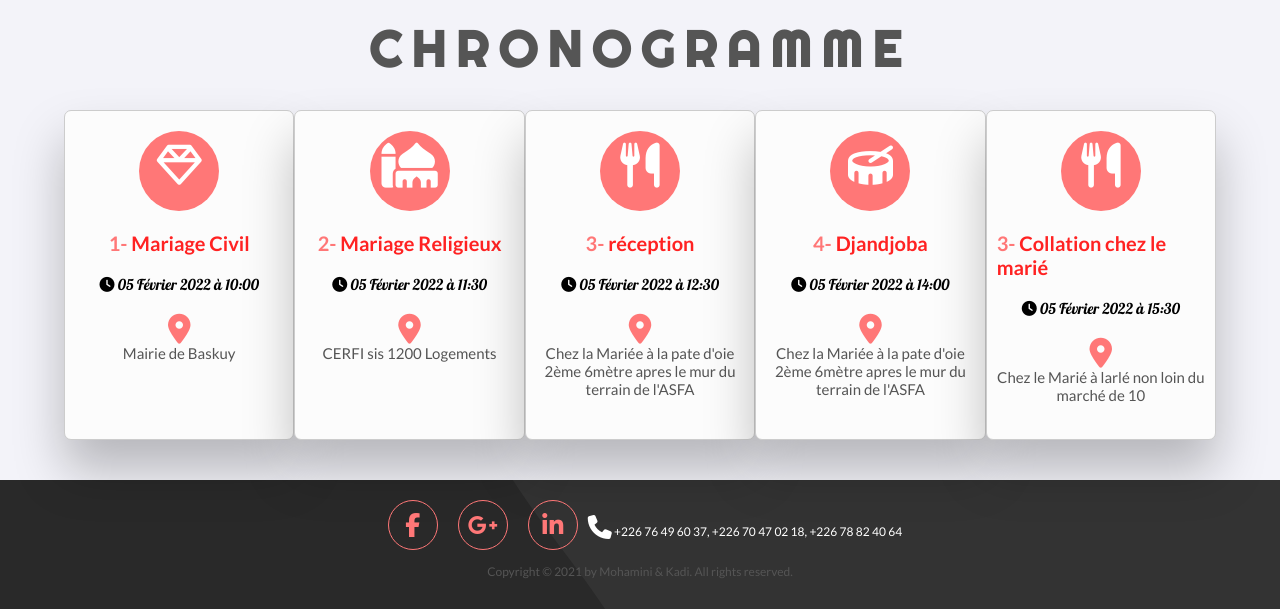
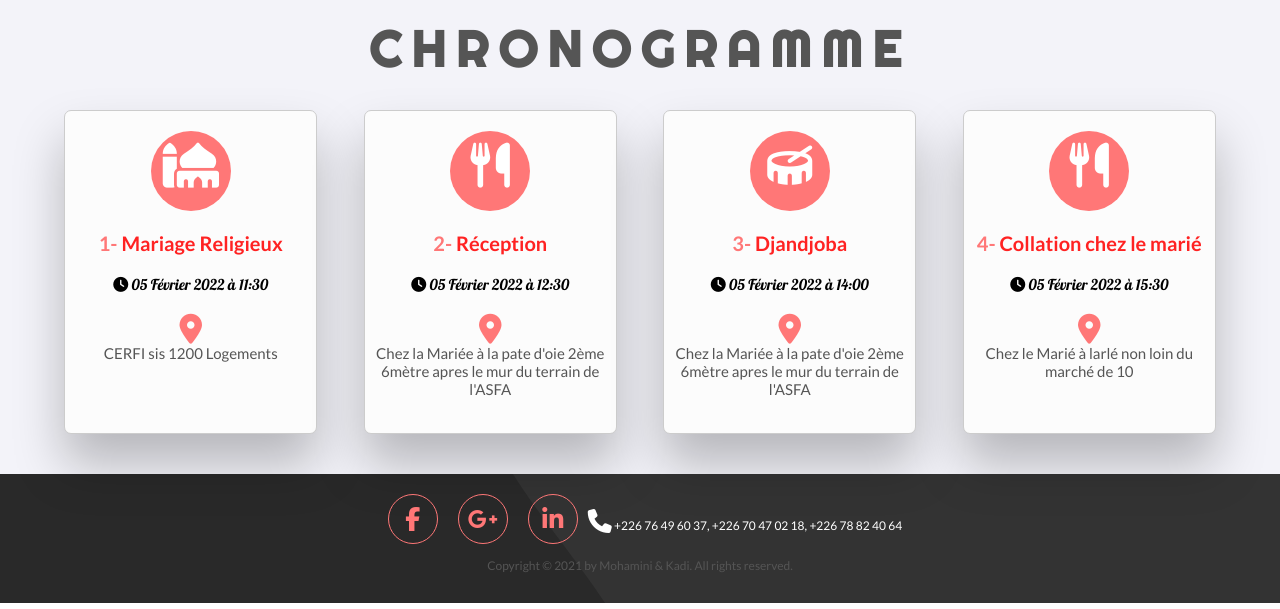
Before and after one commit to ouederaogo/mohaminekadiwedding, a plain HTML site: page index.htm in a window 1280 px wide. Shown: the part 742-1351 px from the top of the page. Drawn offline with Linux system fonts and the light colour scheme.

Commit message:
Update index.htm

```diff
--- a/index.htm
+++ b/index.htm
@@ -37,7 +37,7 @@
           <h2>Miss. Diawara Kadi</h2>
         </div>
         <div class="section_1_para section_1_para_3">
-          <p>pour notre</p>
+          <p>Pour notre</p>
           <p><span>mariage</span></p>
         </div>
         <div class="section_1_para section_1_para_4">
@@ -72,28 +72,12 @@
           <h1>Chronogramme</h1>
         </div>
         <div class="chronogramme">
-          <div class="item">
-            <div class="item-icon">
-              <i class="far fa-gem fa-3x"></i>
-            </div>
-            <h3><span>1-</span> Mariage Civil</h3>
-            <p class="time">
-              <i class="fas fa-clock"></i> 05 Février 2022 à 10:00
-            </p>
-            <p><i class="fas fa-map-marker-alt fa-2x location__icon"></i></p>
-            <p class="location">
-              <a
-                href="https://goo.gl/maps/M2Gut6zTZ4o31SWX6"
-                target="_blank"
-                >Mairie de Baskuy</a
-              >
-            </p>
-          </div>
+
           <div class="item">
             <div class="item-icon">
               <i class="fas fa-mosque fa-3x"></i>
             </div>
-            <h3><span>2-</span> Mariage Religieux</h3>
+            <h3><span>1-</span> Mariage Religieux</h3>
             <p class="time">
               <i class="fas fa-clock"></i> 05 Février 2022 à 11:30
             </p>
@@ -109,7 +93,7 @@
             <div class="item-icon">
               <i class="fas fa-utensils fa-3x"></i>
             </div>
-            <h3><span>3-</span> réception</h3>
+            <h3><span>2-</span> Réception</h3>
             <p class="time">
               <i class="fas fa-clock"></i> 05 Février 2022 à 12:30
             </p>
@@ -126,7 +110,7 @@
             <div class="item-icon">
               <i class="fas fa-drum fa-3x"></i>
             </div>
-            <h3><span>4-</span> Djandjoba</h3>
+            <h3><span>3-</span> Djandjoba</h3>
             <p class="time">
               <i class="fas fa-clock"></i> 05 Février 2022 à 14:00
             </p>
@@ -143,7 +127,7 @@
             <div class="item-icon">
               <i class="fas fa-utensils fa-3x"></i>
             </div>
-            <h3><span>3-</span> Collation chez le marié</h3>
+            <h3><span>4-</span> Collation chez le marié</h3>
             <p class="time">
               <i class="fas fa-clock"></i> 05 Février 2022 à 15:30
             </p>
```
